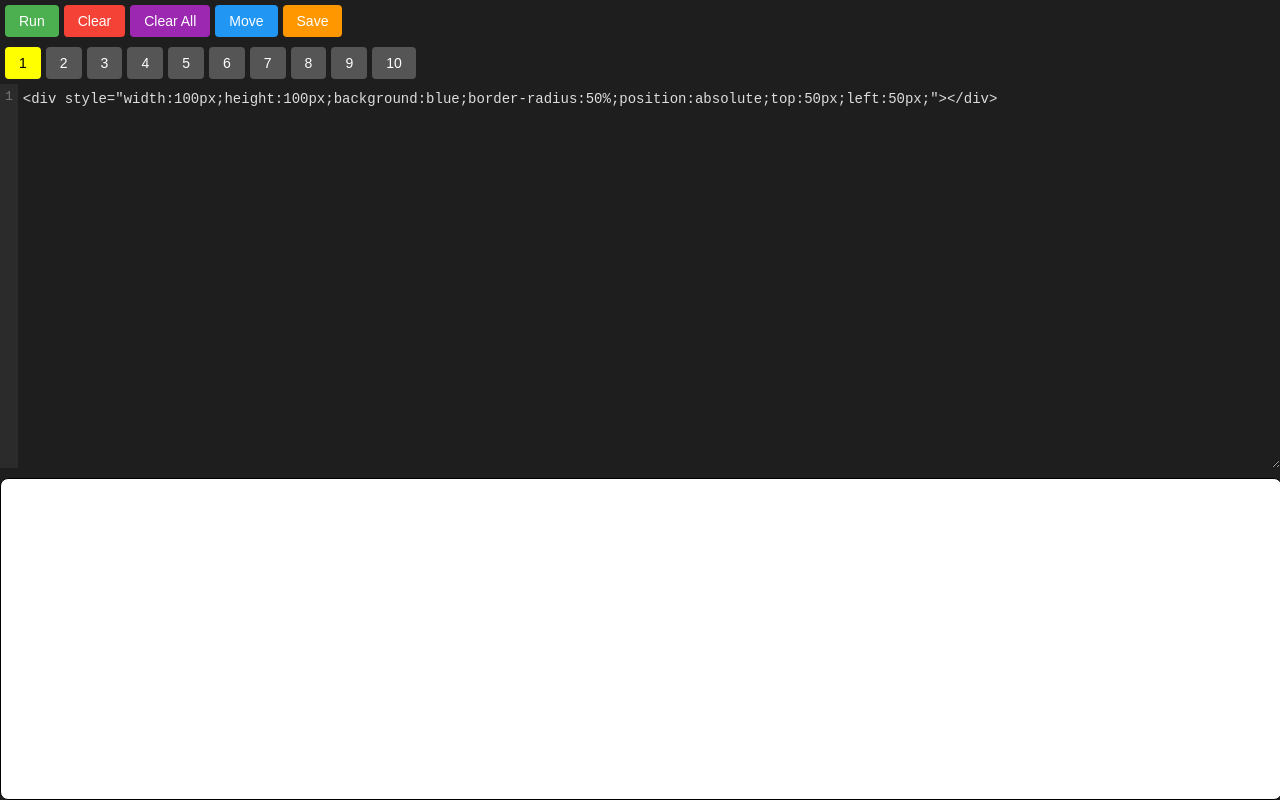
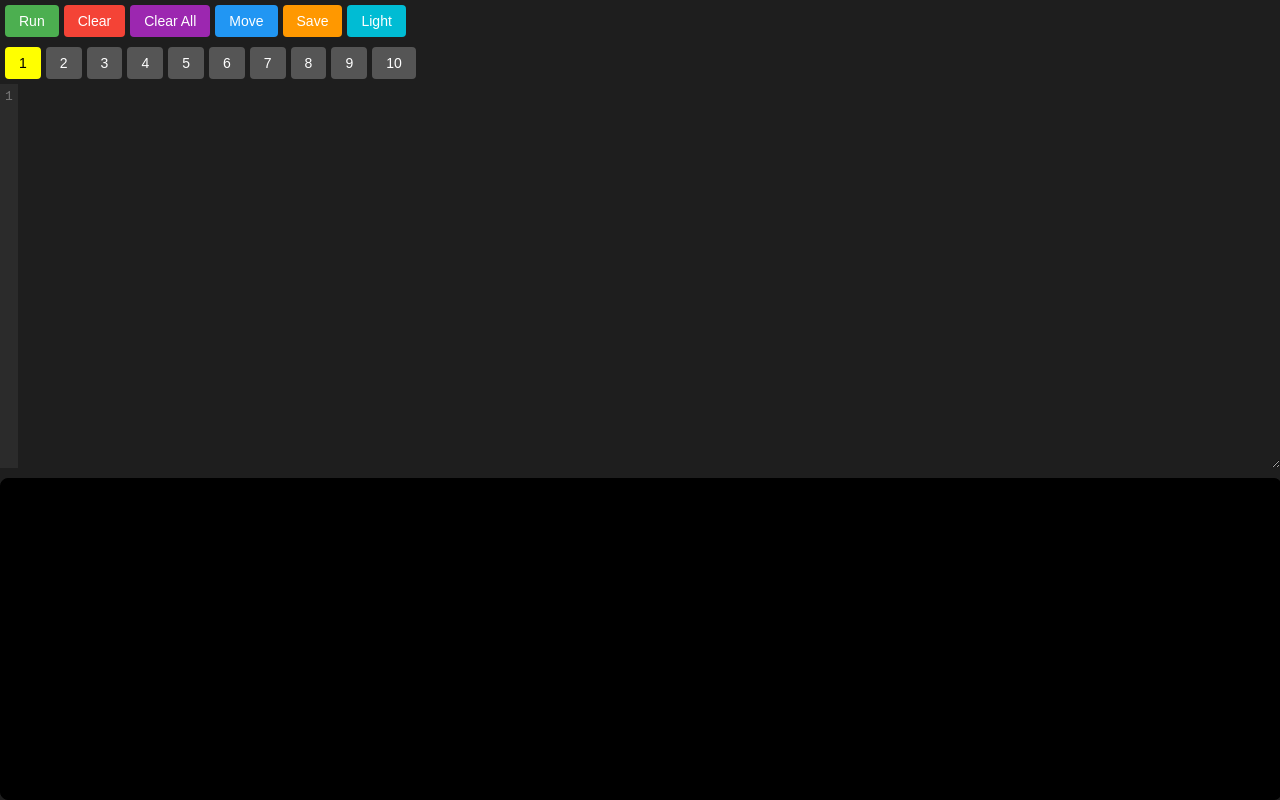
Before and after one commit to chrisdani7881-web/Coded, a plain HTML site: page index.html in a window 1280 px wide. Drawn offline with Linux system fonts and the light colour scheme.

Commit message:
Update index.html

```diff
--- a/index.html
+++ b/index.html
@@ -55,6 +55,9 @@
     .save-btn { background: #ff9800; }
     .save-btn:hover { background: #fb8c00; }
 
+    .light-btn { background: #00BCD4; } /* ✅ [Echo Jr] Added light button style */
+    .light-btn:hover { background: #00ACC1; }
+
     .arrow-btn {
         background: #333;
         width: 40px;
@@ -92,7 +95,7 @@
         height: 40%;
         border: 1px solid #000;
         margin-top: 10px;
-        background: #fff;
+        background: #000; /* ✅ [Echo Jr] Preview background changed to black */
         border-radius: 8px;
     }
 
@@ -107,6 +110,7 @@
     <button class="clear-all-btn" onclick="clearAll()">Clear All</button>
     <button class="move-btn" onclick="toggleMove()">Move</button>
     <button class="save-btn" onclick="saveLayerCode()">Save</button>
+    <button class="light-btn" onclick="loadLightTools()">Light</button> <!-- ✅ [Echo Jr] Light button added -->
 </div>
 
 <div class="editor-controls" id="layerButtons">
@@ -166,7 +170,6 @@ function updateLines() {
 
 function runCode() {
     const doc = preview.contentDocument || preview.contentWindow.document;
-    doc.body.style.background = 'black'; // ← This line was added
     let layerDiv = doc.getElementById('layer'+currentLayer);
     if(!layerDiv){
         layerDiv = document.createElement('div');
@@ -225,7 +228,10 @@ function saveLayerCode() {
     }
 }
 
-selectLayer(1);
+// ✅ [Echo Jr] Stub function so the Light button works
+function loadLightTools() {
+  alert("Light tool interface will load here from separate file.");
+}
 </script>
 
 </body>
```
